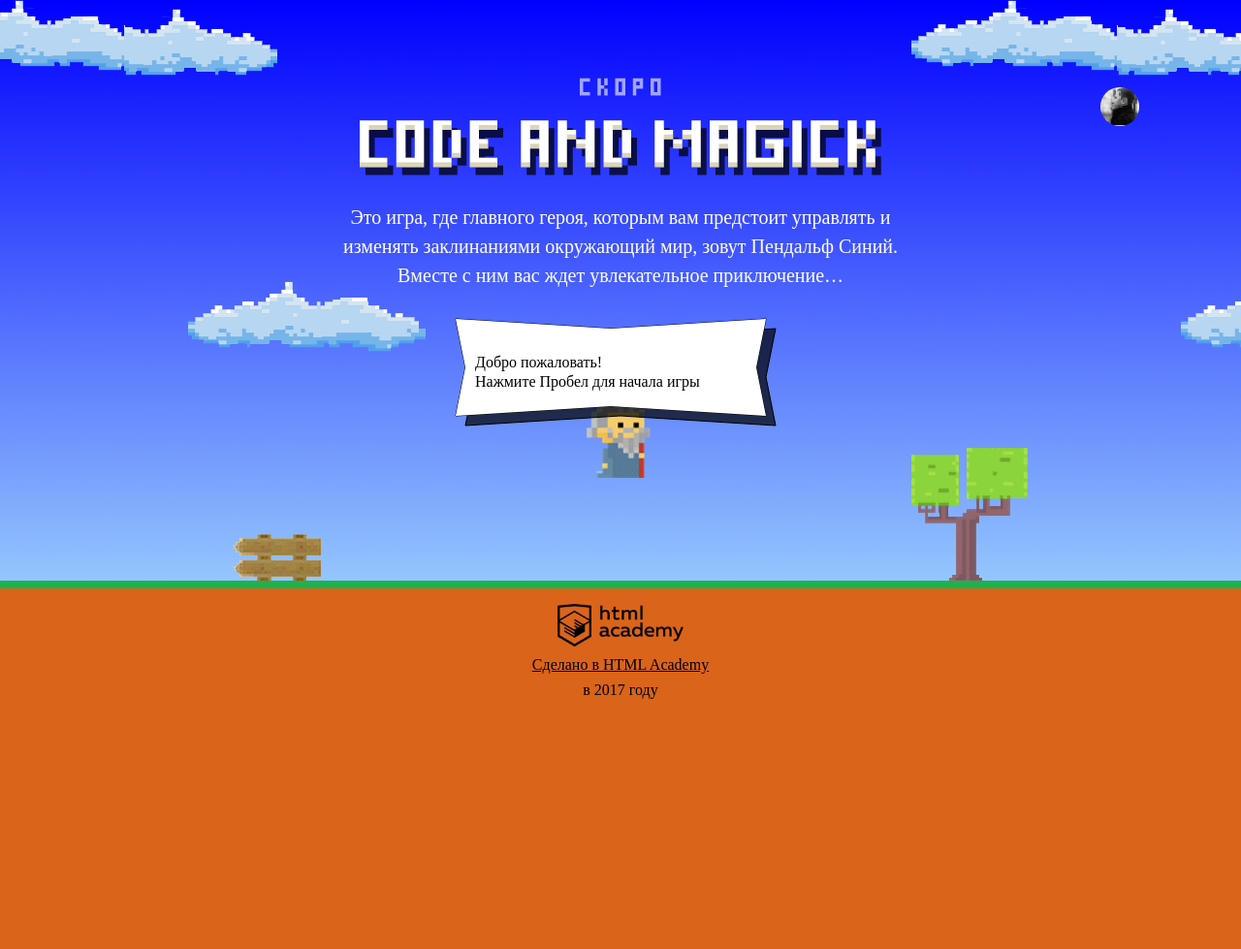
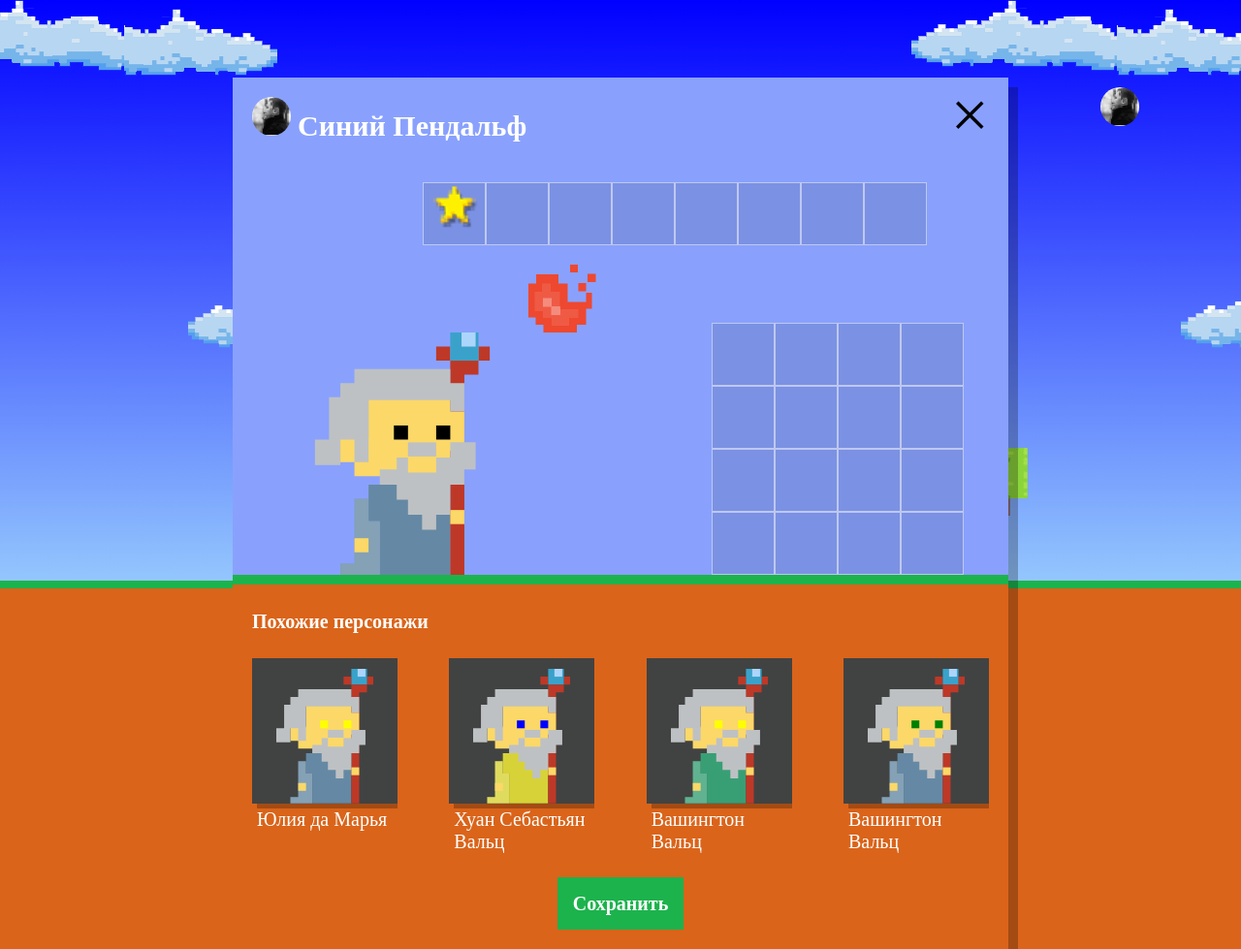
Before and after one commit to Miglans/975927-code-and-magick-19, a website: page index.html in a window 1280 px wide. Shown: the whole page at 97% size. Before the commit the page ends 800 px from the top, so only its background shows below. Drawn offline with Linux system fonts and the light colour scheme; a web font is replaced by a local one.

Commit message:
нас орда

```diff
--- a/index.html
+++ b/index.html
@@ -198,8 +198,10 @@
     return height  - (height / 3 * 2);
   }
 </script>
+
 <script src="js/stat.js"></script>
 <script src="js/game.js"></script>
+<script src="js/setup.js"></script>
 
 </body>
 </html>
--- /dev/null
+++ b/js/setup.js
@@ -0,0 +1,52 @@
+'use strict';
+
+var WIZARD_NAME = ['Иван', 'Хуан Себастьян', 'Мария', 'Кристоф', 'Виктор', 'Юлия', 'Люпита', 'Вашингтон'];
+var WIZARD_SURNAME = [' да Марья', ' Верон', ' Мирабелла', ' Вальц', 'Онопко', 'Топольницкая', 'Нионго', 'Ирвинг'];
+var WIZARD_COAT_COLOR = ['rgb(101, 137, 164)', 'rgb(241, 43, 107)', 'rgb(146, 100, 161)', 'rgb(56, 159, 117)', 'rgb(215, 210, 55)', 'rgb(0, 0, 0)'];
+var WIZARD_EYES_COLOR = ['black', 'red', 'blue', 'yellow', 'green'];
+var wizardWariables = 4;
+
+var userDialog = document.querySelector('.setup');
+userDialog.classList.remove('hidden');
+
+var similarListElement = userDialog.querySelector('.setup-similar-list');
+
+var similarWizardTemplate = document.querySelector('#similar-wizard-template')
+    .content
+    .querySelector('.setup-similar-item');
+
+
+var arrayRandElement = function (arr) {
+  var rand = Math.floor(Math.random() * arr.length);
+  return arr[rand];
+};
+var arrayFill = function (config) {
+  for (var i = 0; i < wizardWariables; i++) {
+    config[i] = {
+      name: arrayRandElement(WIZARD_NAME) + ' ' + arrayRandElement(WIZARD_SURNAME),
+      coatColor: arrayRandElement(WIZARD_COAT_COLOR),
+      eyesColor: arrayRandElement(WIZARD_EYES_COLOR)
+    };
+  }
+};
+
+var wizards = [];
+arrayFill(wizards);
+
+var renderWizard = function (wizard) {
+  var wizardElement = similarWizardTemplate.cloneNode(true);
+
+  wizardElement.querySelector('.setup-similar-label').textContent = wizard.name;
+  wizardElement.querySelector('.wizard-coat').style.fill = wizard.coatColor;
+  wizardElement.querySelector('.wizard-eyes').style.fill = wizard.eyesColor;
+
+  return wizardElement;
+};
+
+var fragment = document.createDocumentFragment();
+for (var i = 0; i < wizards.length; i++) {
+  fragment.appendChild(renderWizard(wizards[i]));
+}
+similarListElement.appendChild(fragment);
+
+userDialog.querySelector('.setup-similar').classList.remove('hidden');
--- a/js/stat.js
+++ b/js/stat.js
@@ -5,27 +5,20 @@ var CLOUD_HEIGHT = 270;
 var CLOUD_X = 100;
 var CLOUD_Y = 10;
 var GAP = 10;
-
 var PLAYERS_DATA = 240;
 var DIAGRAM_X = 150;
 var DIAGRAM_Y = 240;
 var DIAGRAM_GAP = 90;
 var FONT_GAP = 15;
-var TEXT_WIDTH = 50;
-var TEXT_HEIGHT = 20;
 var BAR_WIDTH = 40;
-var BAR_HEIGHT = 40;
-var barHeight = -150;
+var BAR_HEIGHT = -150;
 
-
-
-var renderCloud = function(ctx, x, y, color) {
+var renderCloud = function (ctx, x, y, color) {
   ctx.fillStyle = color;
   ctx.fillRect(x, y, CLOUD_WIDTH, CLOUD_HEIGHT);
 };
 
-
-var getMaxElement = function(totalElements) {
+var getMaxElement = function (totalElements) {
   var maxElement = totalElements[0];
 
   for (var i = 1; i < totalElements.length; i++) {
@@ -33,12 +26,11 @@ var getMaxElement = function(totalElements) {
       maxElement = totalElements[i];
     }
   }
-    return maxElement;
+  return maxElement;
 };
 
 
-
-window.renderStatistics = function(ctx, players, times) {
+window.renderStatistics = function (ctx, players, times) {
 
 
   renderCloud(ctx, CLOUD_X + GAP, CLOUD_Y + GAP, 'rgba(0, 0, 0, 0.7)');
@@ -50,31 +42,23 @@ window.renderStatistics = function(ctx, players, times) {
   ctx.fillText('Список результатов:', 110, 60);
 
 
-
-
-
-
   var maxTime = getMaxElement(times);
 
 
-  for (var i = 0; i < players.length; i++){
-  var PLAYER_RESULTS = (barHeight * times[i]) / maxTime ;
+  for (var i = 0; i < players.length; i++) {
+    var playersResults = (BAR_HEIGHT * times[i]) / maxTime;
 
     ctx.fillStyle = '#000';
-    ctx.fillText( players[i],DIAGRAM_X + (DIAGRAM_GAP * i), PLAYERS_DATA + GAP + FONT_GAP);
-    ctx.fillText( Math.floor(times[i]), DIAGRAM_X + (DIAGRAM_GAP * i), DIAGRAM_Y - GAP + PLAYER_RESULTS );
+    ctx.fillText(players[i], DIAGRAM_X + (DIAGRAM_GAP * i), PLAYERS_DATA + GAP + FONT_GAP);
+    ctx.fillText(Math.floor(times[i]), DIAGRAM_X + (DIAGRAM_GAP * i), DIAGRAM_Y - GAP + playersResults);
 
 
-   ctx.fillStyle = players[i] === 'Вы' ? 'rgba(255, 0, 0, 1)' : 'hsl(' + (220 + 20 * Math.random()) + ',' + (30 + 70 * Math.random()) + '%,' + (30 + 45 * Math.random()) + '%)';
+    ctx.fillStyle = players[i] === 'Вы' ? 'rgba(255, 0, 0, 1)' : 'hsl(' + (220 + 20 * Math.random()) + ',' + (30 + 70 * Math.random()) + '%,' + (30 + 45 * Math.random()) + '%)';
 
-   ctx.fillRect( DIAGRAM_X + (DIAGRAM_GAP * i),DIAGRAM_Y,BAR_WIDTH,PLAYER_RESULTS );
-
-
+    ctx.fillRect(DIAGRAM_X + (DIAGRAM_GAP * i), DIAGRAM_Y, BAR_WIDTH, playersResults);
 
 
   }
 
 
-
-
 };
```
